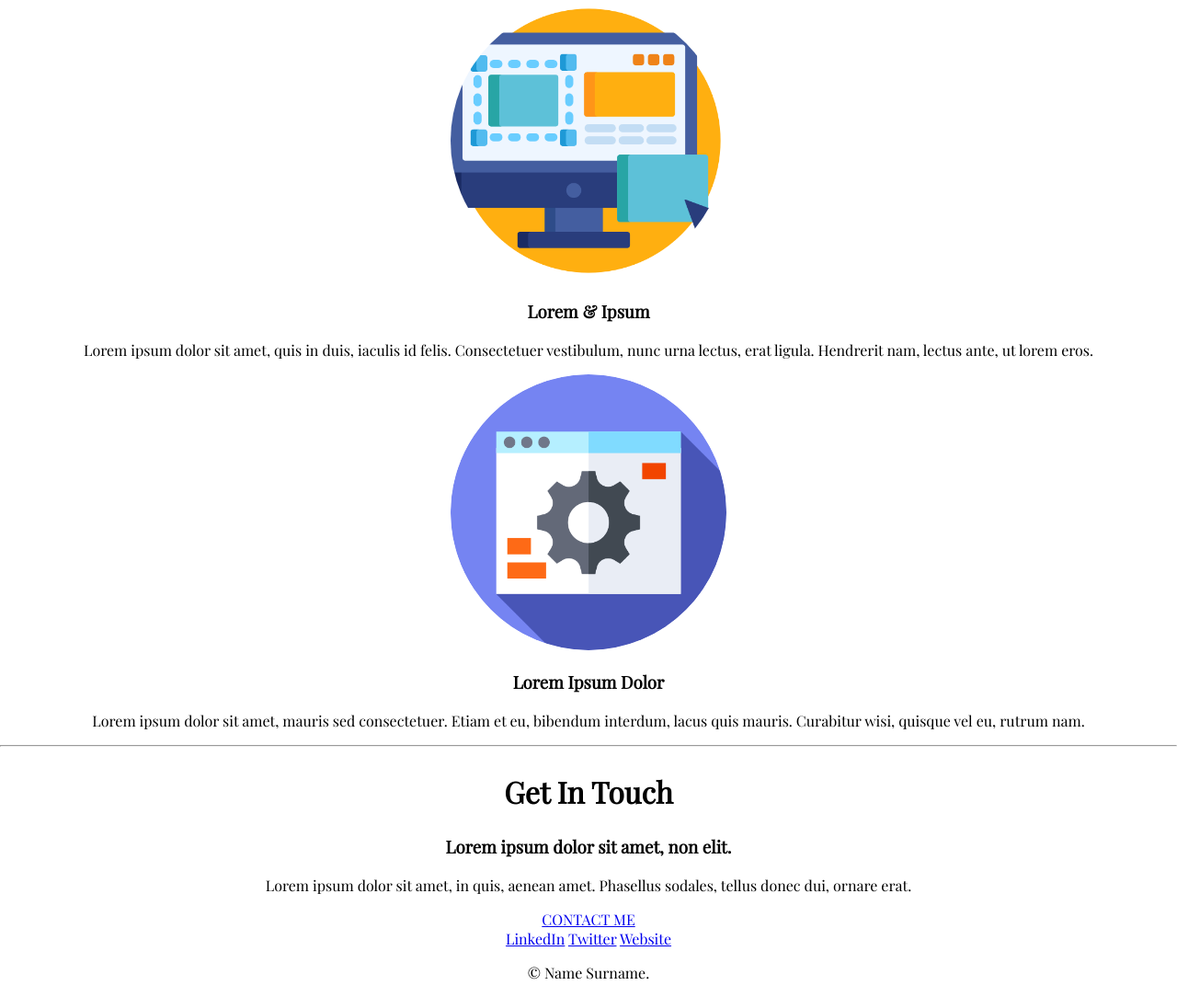
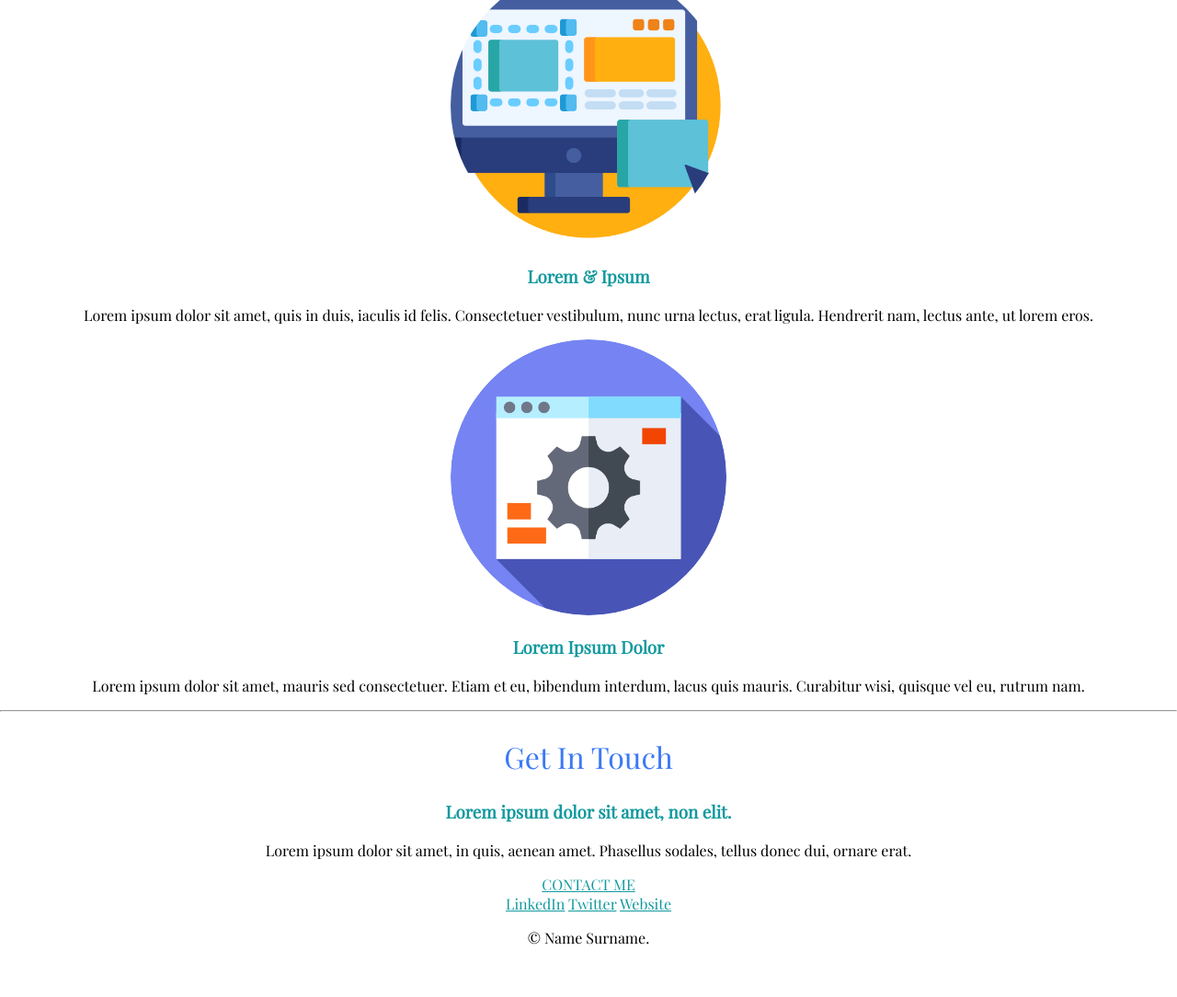
Before and after one commit to Saurabh-Rana17/CSS-My-Site, a plain HTML site: page index.html in a window 1280 px wide. Shown: the part 1197-2281 px from the top of the page at 92% size. After the commit the page ends 2243 px from the top, so only its background shows below. Drawn offline with nearby package versions, Linux system fonts and the light colour scheme.

Commit message:
change headaing text color

```diff
--- a/CSS/styles.css
+++ b/CSS/styles.css
@@ -7,13 +7,21 @@ h1 {
   font-family: "Courgette", cursive;
   margin: 0px auto 0px auto;
   font-size: 3.5rem;
+  color: #3c79f5;
+  line-height: 2rem;
 }
 h2 {
   font-family: "Playfair Display", serif;
   font-size: 2rem;
+  color: #3c79f5;
+  font-weight: normal;
 }
 h3 {
   font-family: "Playfair Display", serif;
+  color: #11999e;
+}
+a {
+  color: #11999e;
 }
 
 .top {
```
